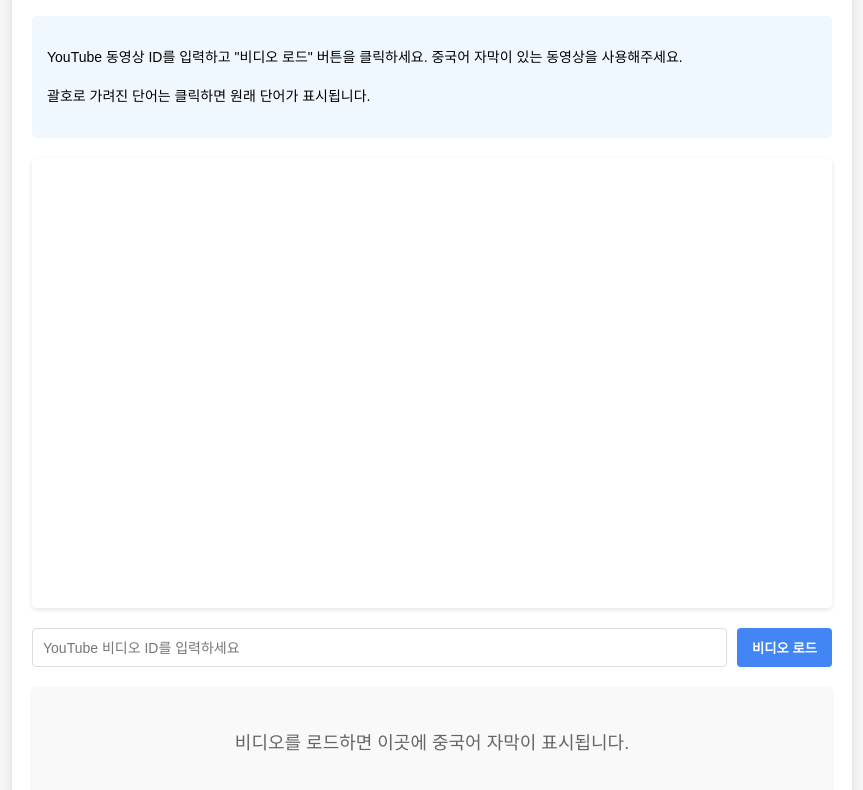
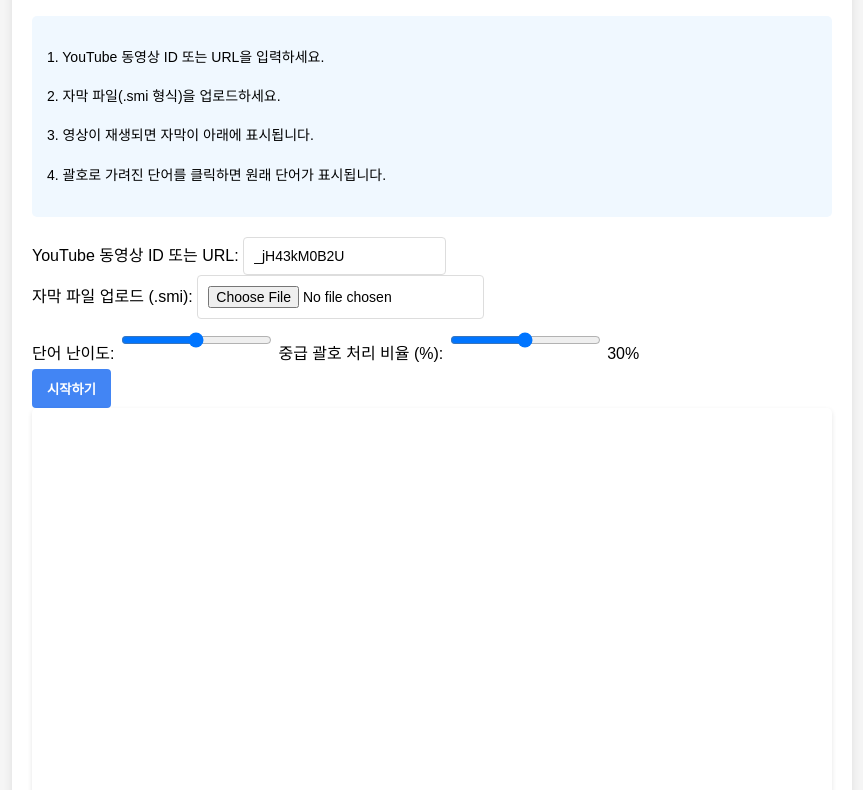
Before and after one commit to JISUN0224/youtube-language-learning, a plain HTML site: page index.html in a window 1280 px wide. Shown: the part 123-913 px from the top of the page, without its empty margins (208-1071 px from the left). Drawn offline with Linux system fonts and the light colour scheme.

Commit message:
Update index.html

```diff
--- a/index.html
+++ b/index.html
@@ -3,30 +3,51 @@
 <head>
     <meta charset="UTF-8">
     <meta name="viewport" content="width=device-width, initial-scale=1.0">
-    <title>중국어 학습 도구 - YouTube Language Learning</title>
+    <title>중국어 학습 도구 - 산사나무의 사랑</title>
     <link rel="stylesheet" href="styles.css">
 </head>
 <body>
     <div class="container">
-        <h1>중국어 학습 도구</h1>
+        <h1>중국어 학습 도구 - 山楂树之恋</h1>
 
         <div class="instructions">
-            <p>YouTube 동영상 ID를 입력하고 "비디오 로드" 버튼을 클릭하세요. 중국어 자막이 있는 동영상을 사용해주세요.</p>
-            <p>괄호로 가려진 단어는 클릭하면 원래 단어가 표시됩니다.</p>
+            <p>1. YouTube 동영상 ID 또는 URL을 입력하세요.</p>
+            <p>2. 자막 파일(.smi 형식)을 업로드하세요.</p>
+            <p>3. 영상이 재생되면 자막이 아래에 표시됩니다.</p>
+            <p>4. 괄호로 가려진 단어를 클릭하면 원래 단어가 표시됩니다.</p>
+        </div>
+
+        <div class="setup-container">
+            <div class="input-group">
+                <label for="videoInput">YouTube 동영상 ID 또는 URL:</label>
+                <input type="text" id="videoInput" value="_jH43kM0B2U" placeholder="예: _jH43kM0B2U 또는 https://www.youtube.com/watch?v=_jH43kM0B2U">
+            </div>
+
+            <div class="input-group">
+                <label for="subtitleFile">자막 파일 업로드 (.smi):</label>
+                <input type="file" id="subtitleFile" accept=".smi">
+            </div>
+
+            <div class="config-group">
+                <label for="difficultySlider">단어 난이도:</label>
+                <input type="range" id="difficultySlider" min="1" max="3" value="2" step="1">
+                <span id="difficultyValue">중급</span>
+
+                <label for="percentageSlider">괄호 처리 비율 (%):</label>
+                <input type="range" id="percentageSlider" min="10" max="50" value="30" step="5">
+                <span id="percentageValue">30%</span>
+            </div>
+
+            <button id="loadButton">시작하기</button>
         </div>
 
         <div class="video-container">
             <div id="player"></div>
         </div>
 
-        <div class="controls">
-            <input type="text" id="videoId" placeholder="YouTube 비디오 ID를 입력하세요">
-            <button id="loadVideo">비디오 로드</button>
-        </div>
-
         <div class="subtitle-container">
             <div id="subtitles">
-                <div class="initial-message">비디오를 로드하면 이곳에 중국어 자막이 표시됩니다.</div>
+                <div class="initial-message">자막 파일을 업로드하고 시작하기 버튼을 클릭하세요.</div>
             </div>
         </div>
     </div>
```
